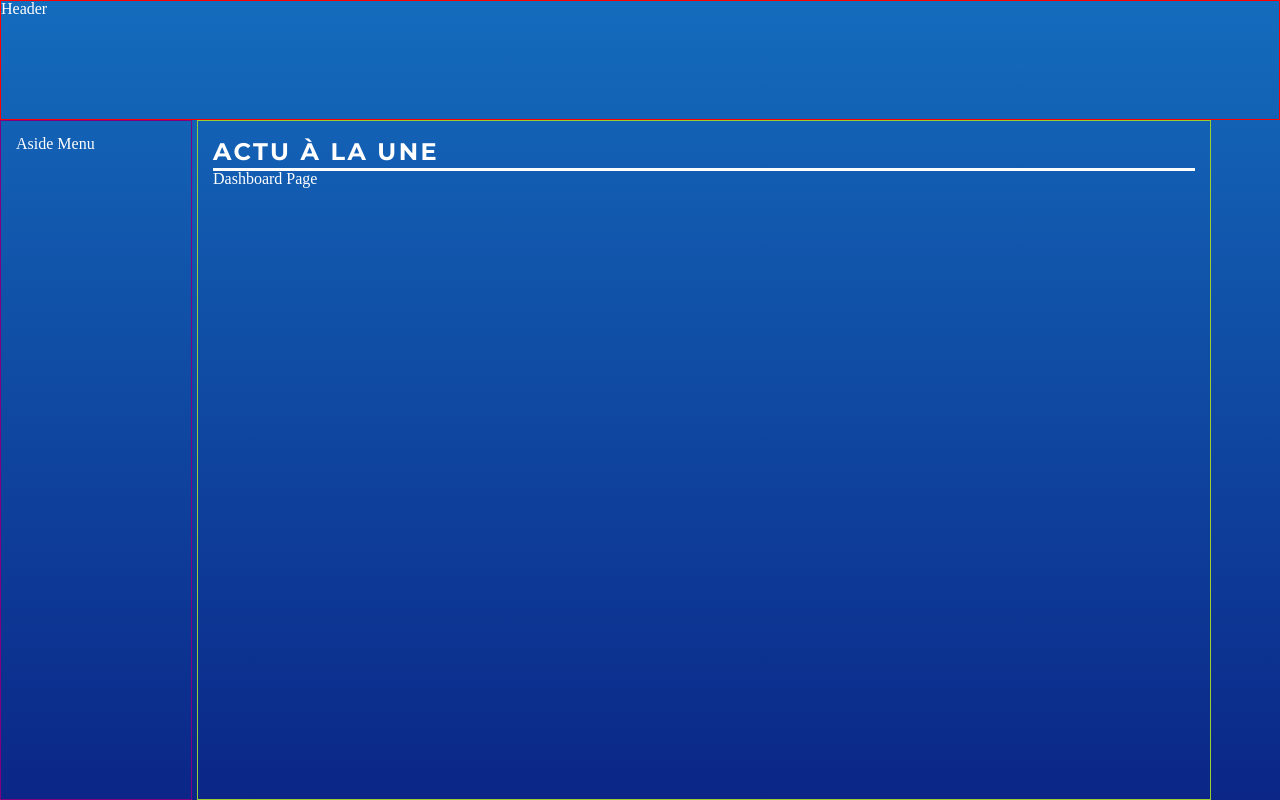
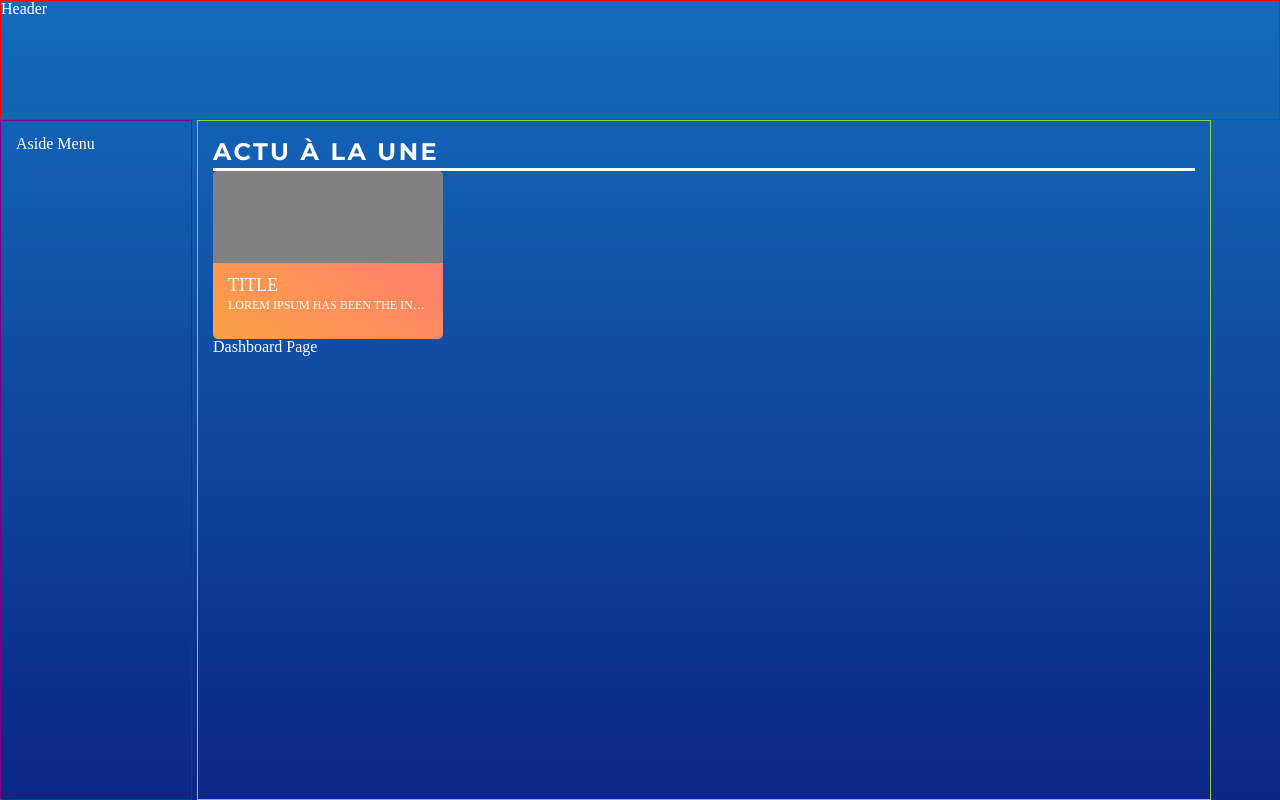
Before and after one commit to narudb/project-north-games-frontend, a React (Create React App) app: page / in a window 1280 px wide. Built offline with nearby package versions, Linux system fonts and the light colour scheme.

Commit message:
Create the News
Card component and add gradiant color in GlobalTheme

```diff
--- a/src/App.jsx
+++ b/src/App.jsx
@@ -9,7 +9,7 @@ import Navbar from './components/Navbar';
 import globalTheme from './theme/globalTheme';
 
 const PageWrapper = styled.div`
-  background: linear-gradient(${(props) => props.theme.colors.gradient});
+  background: linear-gradient(${(props) => props.theme.colors.bckgGradient});
   width: 100vw;
   height: 100vh;
   color: ${(props) => props.theme.colors.primary};
--- /dev/null
+++ b/src/components/NewsCard.jsx
@@ -0,0 +1,58 @@
+import React from 'react';
+import styled from 'styled-components';
+
+const CardWrapper = styled.div`
+  width: 230px;
+  height: 168px;
+  background: linear-gradient(
+    ${(props) => props.theme.colors.newsCardGradient}
+  );
+  border-radius: 5px;
+  overflow: hidden;
+`;
+
+const Img = styled.div`
+  width: 100%;
+  height: 92px;
+  background-color: gray;
+`;
+
+const TextWrapper = styled.div`
+  padding: 10px 15px;
+  color: ${(props) => props.theme.colors.primary};
+  text-transform: uppercase;
+`;
+
+const Title = styled.h3`
+  font-size: 18px;
+  line-height: 24px;
+`;
+
+const TextStyle = styled.p`
+  white-space: nowrap;
+  font-size: 12px;
+  line-height: 16px;
+  overflow: hidden;
+  text-overflow: ellipsis;
+`;
+
+const NewsCard = () => {
+  return (
+    <CardWrapper>
+      <Img />
+      {/* <img alt="image" /> */}
+      <TextWrapper>
+        <Title>Title</Title>
+        <TextStyle>
+          Lorem Ipsum has been the industrys standard dummy text ever since the
+          1500s... Lorem ipsum, dolor sit amet consectetur adipisicing elit.
+          Culpa enim sunt earum reprehenderit accusantium consectetur nihil
+          dolore aspernatur! Nostrum amet nobis cum, provident tenetur placeat
+          recusandae quo laudantium aperiam distinctio?
+        </TextStyle>
+      </TextWrapper>
+    </CardWrapper>
+  );
+};
+
+export default NewsCard;
--- a/src/pages/Dashboard.jsx
+++ b/src/pages/Dashboard.jsx
@@ -1,6 +1,7 @@
 import React from 'react';
 import styled from 'styled-components';
 import TitleStyle from '../components/ui/Title';
+import NewsCard from '../components/NewsCard';
 
 const DashboardWrapper = styled.div`
   width: 100%;
@@ -12,6 +13,7 @@ const Dashboard = () => {
   return (
     <DashboardWrapper>
       <TitleStyle>Actu à la une</TitleStyle>
+      <NewsCard />
       <p>Dashboard Page</p>
     </DashboardWrapper>
   );
--- a/src/theme/globalTheme.jsx
+++ b/src/theme/globalTheme.jsx
@@ -2,7 +2,8 @@ export default {
   colors: {
     primary: '#fff',
     secondary: '#3191cf',
-    gradient: '180deg, #146CBD 0%, #146CBD 0.01%, #0B2687 100%',
+    bckgGradient: '180deg, #146CBD 0%, #146CBD 0.01%, #0B2687 100%',
+    newsCardGradient: '35.75deg, #FCA044 1.97%, #FE757B 96.85%',
     black: '#000',
     mediumGray: '#606b72',
   },
```
